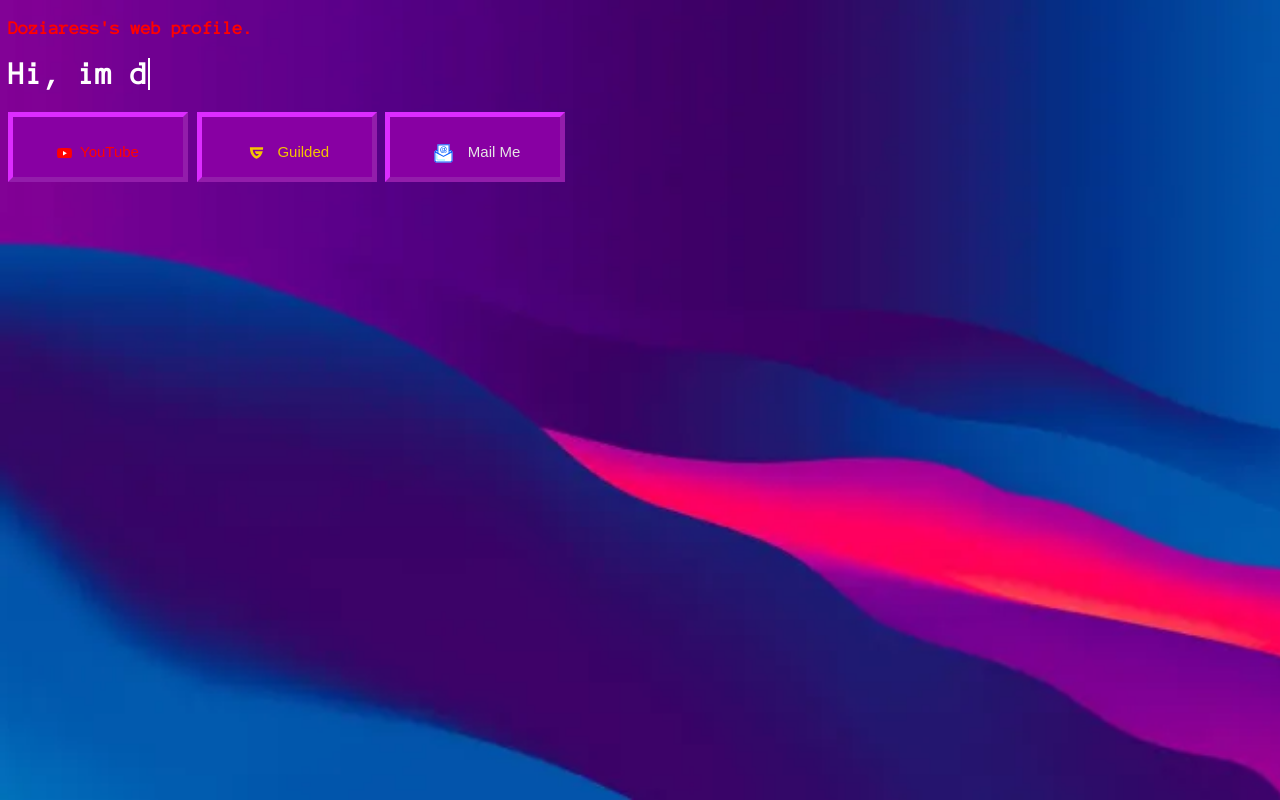
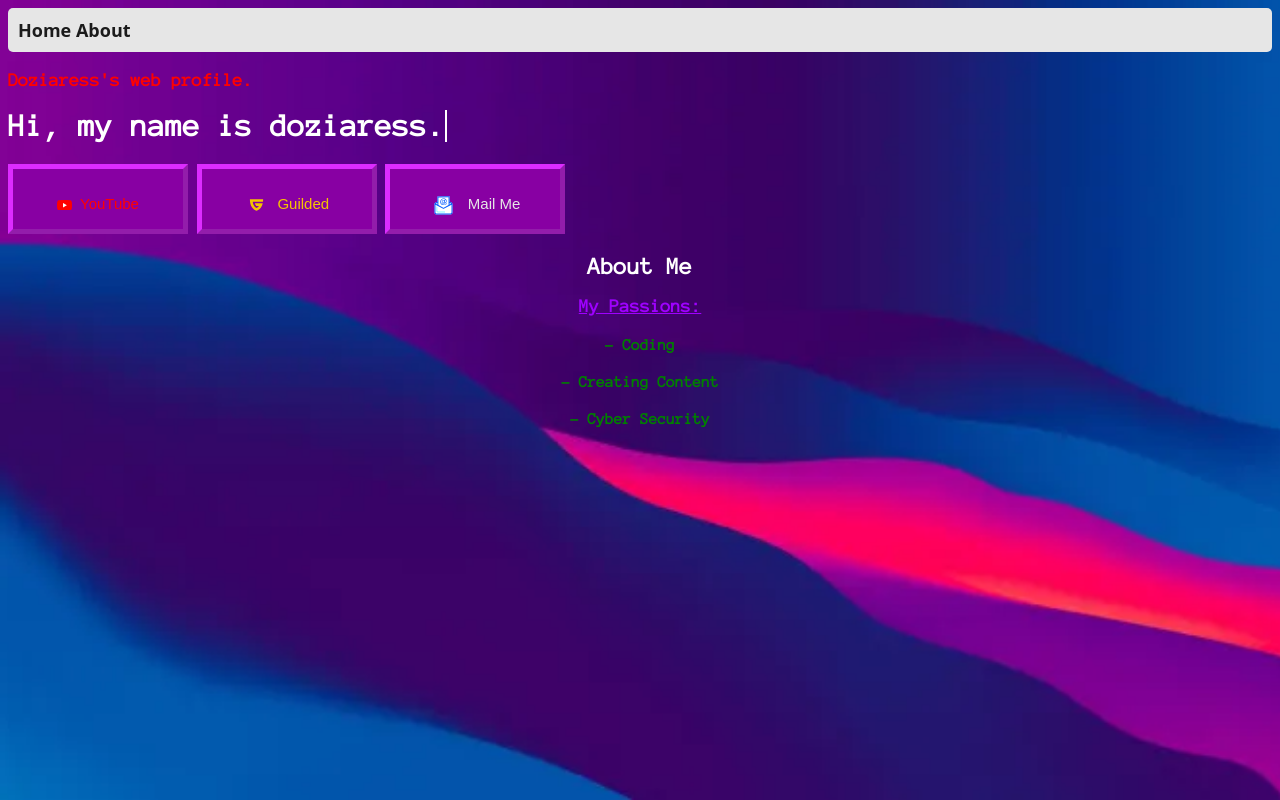
Before and after one commit to duquspy/doziaress, a plain HTML site: page index.html in a window 1280 px wide. Drawn offline with Linux system fonts and the light colour scheme.

Commit message:
Update index.html

```diff
--- a/index.html
+++ b/index.html
@@ -16,9 +16,13 @@
         <meta property="og:image" content="./src/images/embed_icon.png">
     </head>
     <body style="background-color: black;">
+    <header class="open-sans-1" style="background-color: #E6E6E6; padding: 10px; border-radius: 5px;">
+        <a style="color: #1b1b1b; text-decoration: none;" href="#">Home</a>
+        <a style="color: #1b1b1b; text-decoration: none;" href="#about">About</a>
+      </header>
       <h3 style="color: #FF0000;">Doziaress's web profile.</h3>
         <h1 class="1">
-            <a class="typewrite" data-period="2000" data-type='[ "Hi, im doziaress.", "I am creative.", "I make games and software.", "I love to develop." ]'>
+            <a class="typewrite" data-period="2000" data-type='[ "Hi, my name is doziaress.", "I am creative.", "I make games and softwares.", "I love to code." ]'>
               <span class="wrap"></span>
             </a>
         </h1>
@@ -50,5 +54,13 @@
             Mail Me
             </a>
         </button>
+
+        <div id="about">
+          <h2>About Me</h2>
+          <h3>My Passions:</h3>
+          <h4> - Coding</h4>
+          <h4> - Creating Content</h4>
+          <h4> - Cyber Security</h4>
+        </div>
     </body>
 </html>
```
